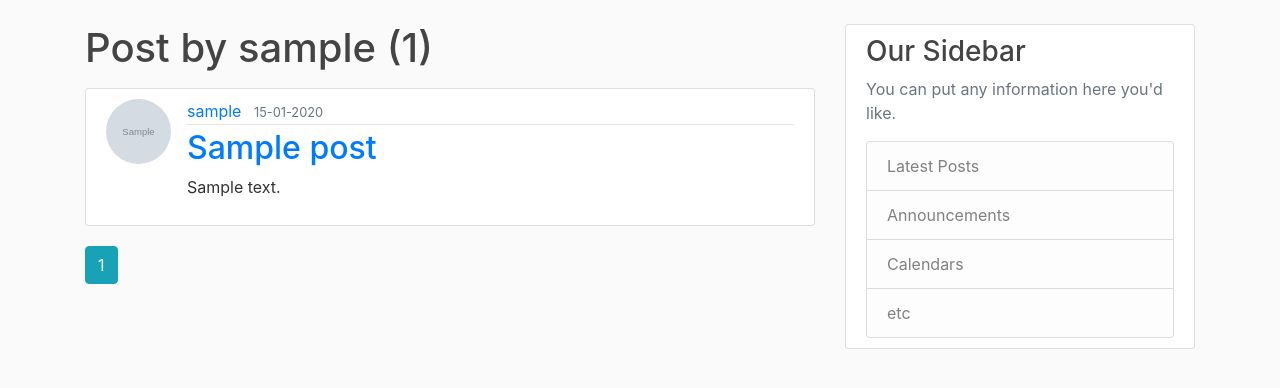
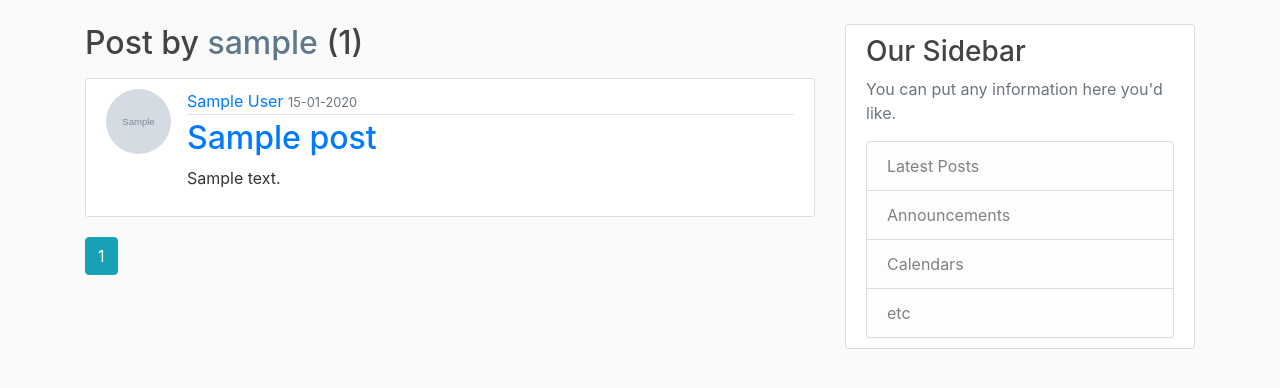
Before and after one commit to emmy3000/Blogify, a Flask app: a page that uses blogify_app/templates/user_posts.html in a window 1280 px wide. Shown: the part 56-444 px from the top of the page. Run offline with Flask 3, Linux system fonts and the light colour scheme; tables that the repository leaves empty hold one stand-in row (values such as "Sample post"); grey boxes marked "Sample" are stand-in pictures; some libraries are stand-ins or nearby versions.

Commit message:
refactor: Update 'user_posts.html' to display separate first and last names of post authors along with adjustments made on its 'h2' HTML tag.

```diff
--- a/blogify_app/templates/user_posts.html
+++ b/blogify_app/templates/user_posts.html
@@ -1,7 +1,7 @@
 {% extends "layout.html" %}
 
 {% block content %}
-    <h1 class="mb-3">Post by {{ user.username }} ({{ posts.total }})</h1>
+    <h2 class="mb-3">Post by <span class="user_id">{{ user.username }}</span> ({{ posts.total }})</h2>
     <!-- Home Page Template -->
     {% for post in posts.items %}
         <!-- Individual Post Section -->
@@ -12,13 +12,16 @@
 
             <div class="media-body">
                 <!-- Article Metadata (Author and Date) -->
-                <div class="article-metadata">
-                    <!-- Author Link -->
-                    <a class="mr-2" href="{{ url_for('users.user_posts', username=post.author.username) }}">{{
-                        post.author.username }}</a>
-                    <!-- Date Posted -->
-                    <small class="text-muted">{{ post.date_posted.strftime('%d-%m-%Y') }}</small>
-                </div>
+               <div class="article-metadata">
+                   <!-- Author Link -->
+                   <a href="{{ url_for('users.user_posts', username=post.author.username) }}"
+                      class="author-fullname">
+                       <span class="firstname">{{ post.author.firstname }}</span>
+                       <span class="lastname">{{ post.author.lastname }}</span>
+                   </a>
+                   <!-- Date Posted -->
+                   <small class="text-muted">{{ post.date_posted.strftime('%d-%m-%Y') }}</small>
+               </div>
 
                 <!-- Article Title -->
                 <h2 class="article-title">
```
